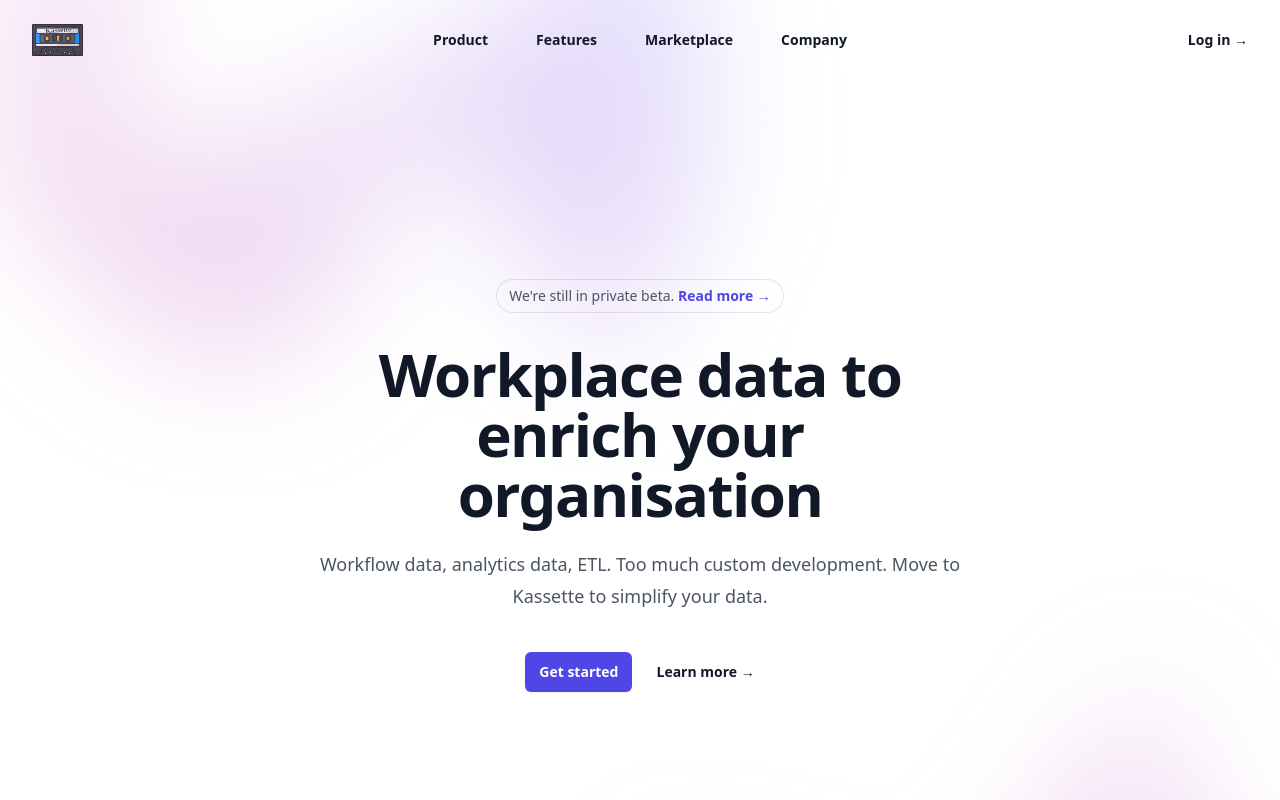
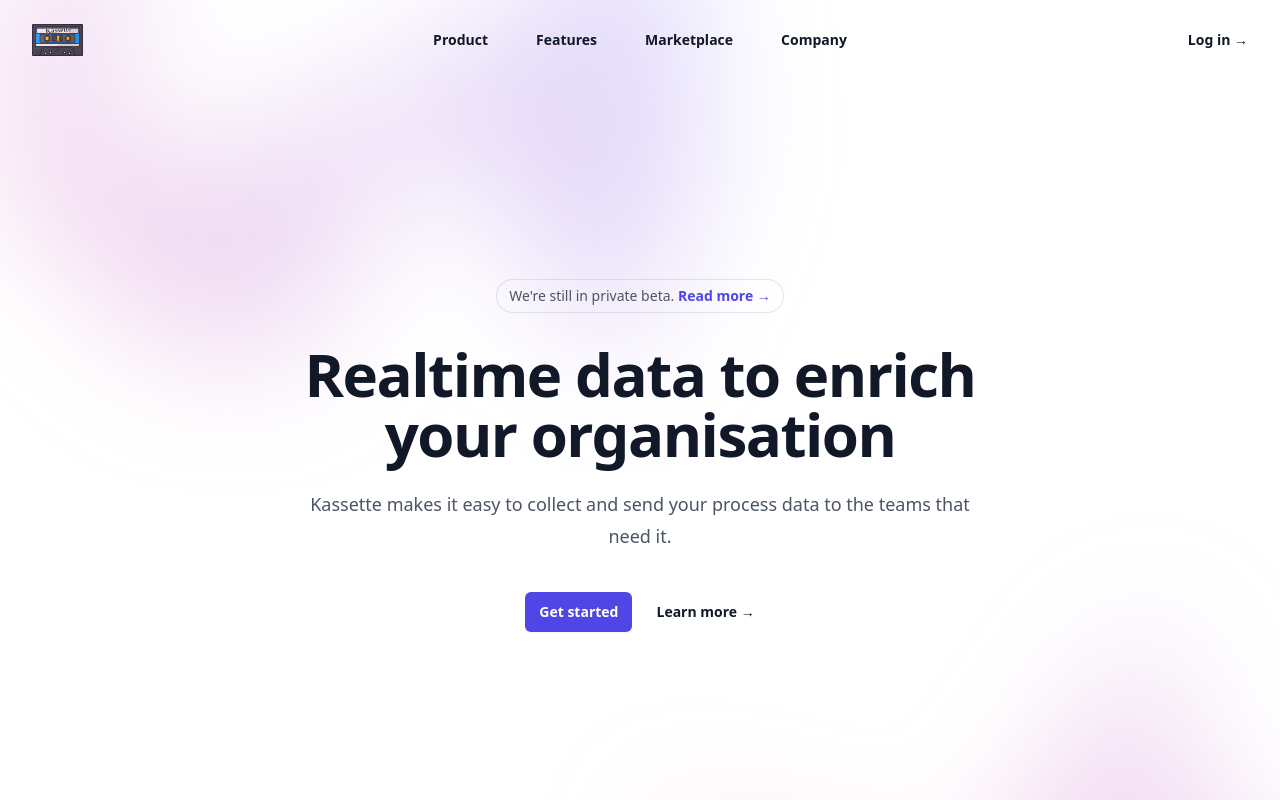
Before and after one commit to kassette-ai/kassette-landing, a Vue app: page / in a window 1280 px wide. Shown: the top 800 px of the page. Built offline with nearby package versions, Linux system fonts and the light colour scheme.

Commit message:
Update LandingPage.vue
Updated content

```diff
--- a/src/components/LandingPage.vue
+++ b/src/components/LandingPage.vue
@@ -59,8 +59,8 @@
                     </div>
                 </div>
                 <div class="text-center">
-                    <h1 class="text-4xl font-bold tracking-tight text-gray-900 sm:text-6xl">Workplace data to enrich your organisation</h1>
-                    <p class="mt-6 text-lg leading-8 text-gray-600">Workflow data, analytics data, ETL. Too much custom development. Move to Kassette to simplify your data.</p>
+                    <h1 class="text-4xl font-bold tracking-tight text-gray-900 sm:text-6xl">Realtime data to enrich your organisation</h1>
+                    <p class="mt-6 text-lg leading-8 text-gray-600">Kassette makes it easy to collect and send your process data to the teams that need it.</p>
                     <div class="mt-10 flex items-center justify-center gap-x-6">
                         <a href="#" class="rounded-md bg-indigo-600 px-3.5 py-2.5 text-sm font-semibold text-white shadow-sm hover:bg-indigo-500 focus-visible:outline focus-visible:outline-2 focus-visible:outline-offset-2 focus-visible:outline-indigo-600">Get started</a>
                         <a href="#" class="text-sm font-semibold leading-6 text-gray-900">Learn more <span aria-hidden="true">→</span></a>
```
